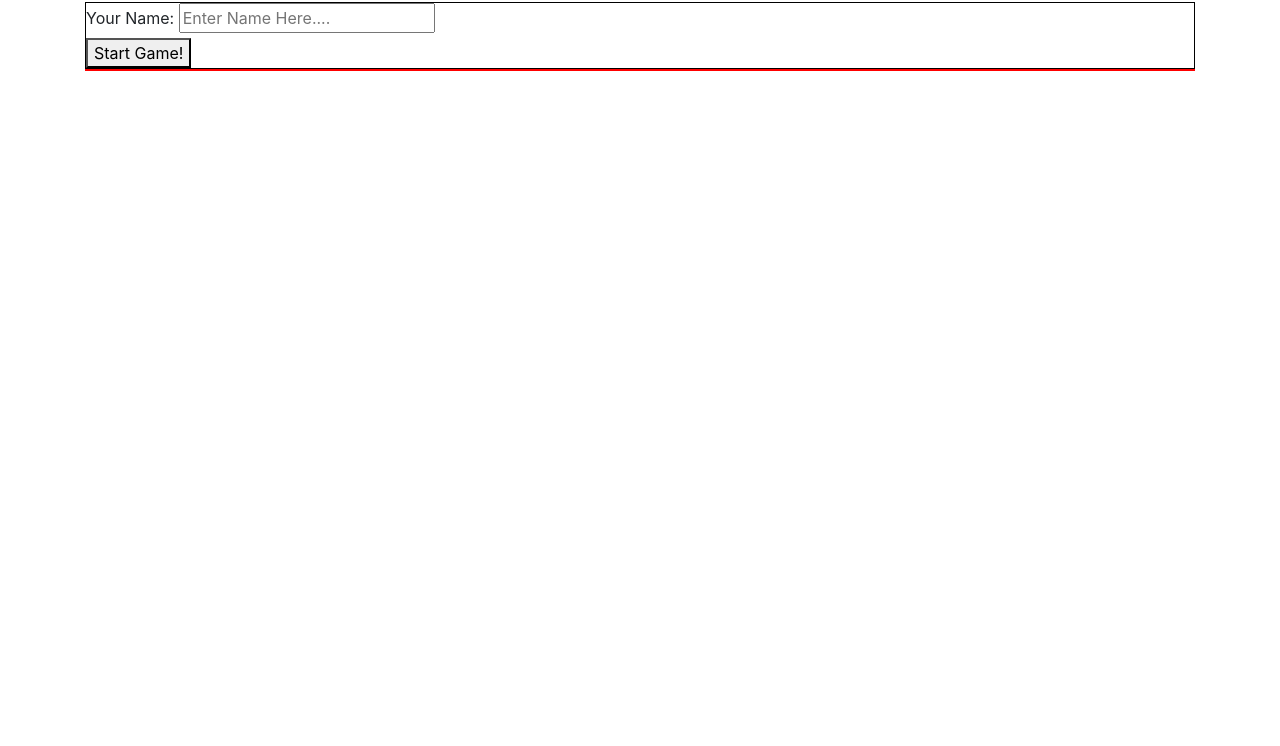
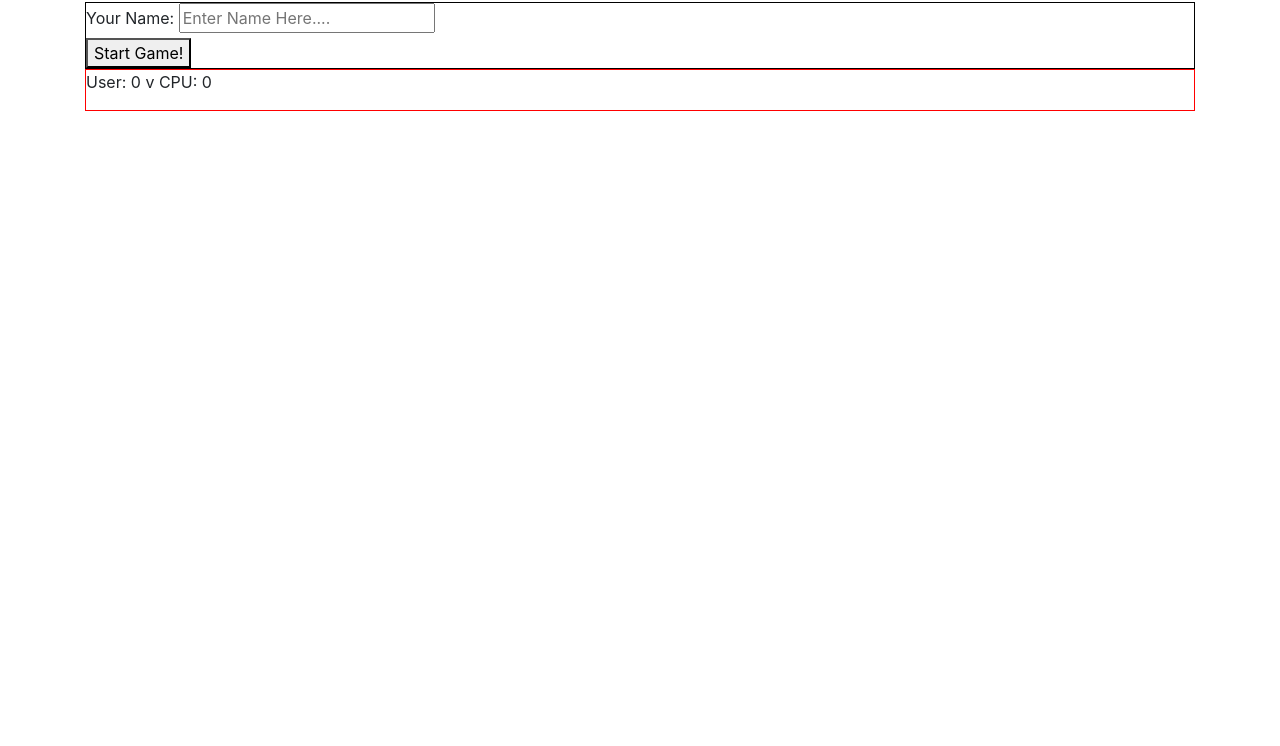
Before and after one commit to IT3049C-Lively-FA23/rock-paper-scissors-Wilmer19, a website: page index.html in a window 1280 px wide. Shown: the part 54-800 px from the top of the page. Drawn offline with Linux system fonts and the light colour scheme.

Commit message:
Created div "score-tally" and <p> with text of User: 0 v CPU: 0

```diff
--- a/index.html
+++ b/index.html
@@ -22,9 +22,11 @@
                 </div>
                 <button id="start-game-button">Start Game!</button>
             </form>
-
         </div>
         <div id="game-screen">
+            <div id="score-tally">
+                <p id="score">User: 0 v CPU: 0</p>
+            </div>
 
         </div>
 
```
